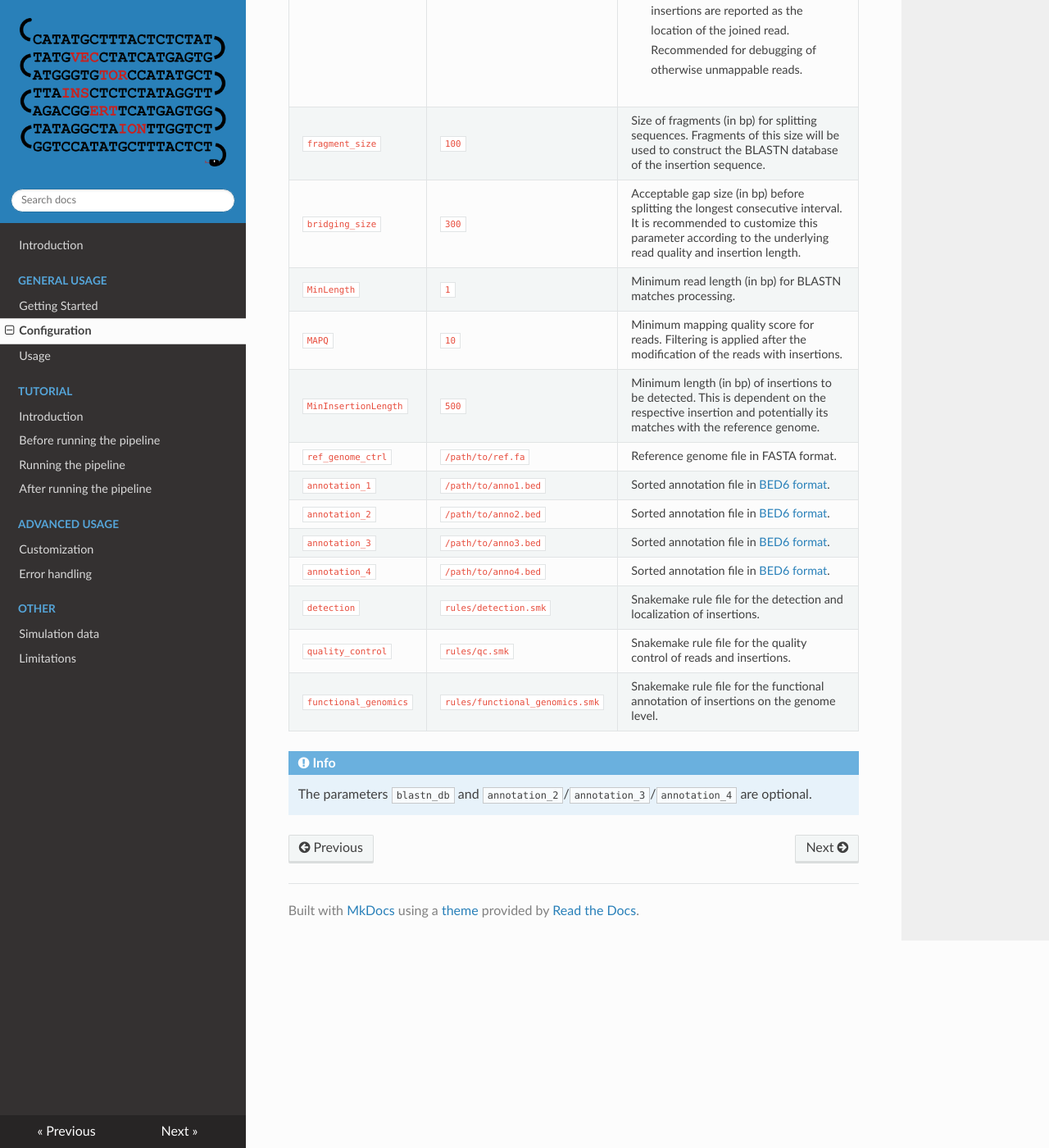
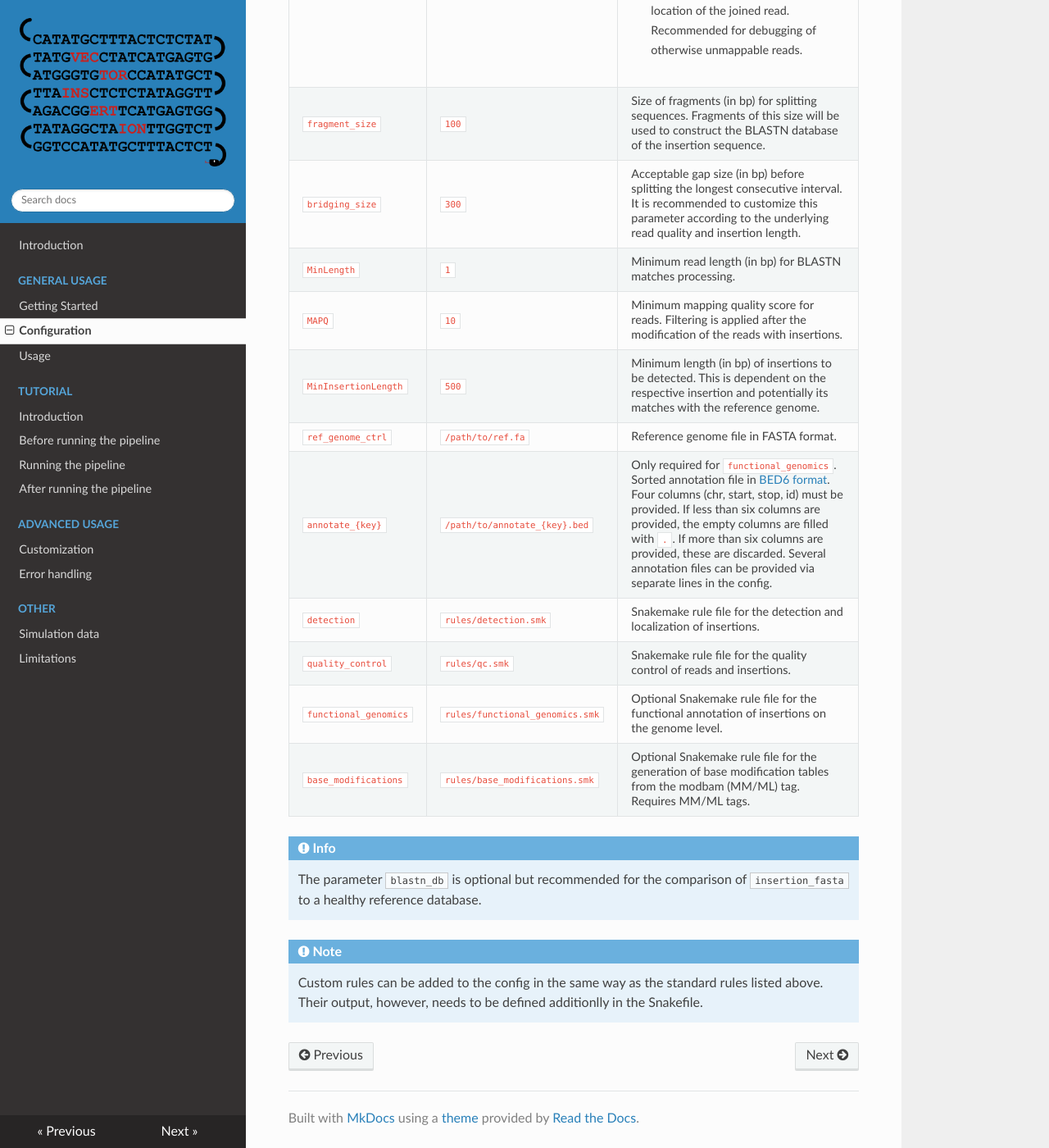
Before and after one commit to aweich/VIS, an MkDocs documentation site: the page built from docs/general_usage/config.md, in a window 1280 px wide and 1400 px high, scrolled down 1134 px. Shown: the whole window at 82% size. Built offline with MkDocs 1.6.1, drawn with Linux system fonts in a browser that asks for light colours; nearby versions of some CDN libraries; some of the changed text lies outside the part shown.

Commit message:
documentation updated

```diff
--- a/docs/general_usage/config.md
+++ b/docs/general_usage/config.md
@@ -19,15 +17,16 @@ An example for a ready-to-use `config.yml` is presented during the [tutorial](..
 | `MAPQ`                   | `10`                                                                                          | Minimum mapping quality score for reads. Filtering is applied after the modification of the reads with insertions.                                               |
 | `MinInsertionLength`     | `500`                                                                                         | Minimum length (in bp) of insertions to be detected. This is dependent on the respective insertion and potentially its matches with the reference genome.                                                            |
 | `ref_genome_ctrl`        | `/path/to/ref.fa`                                                     | Reference genome file in FASTA format.                                                      |
-| `annotation_1`             | `/path/to/anno1.bed`                 | Sorted annotation file in [BED6 format](https://samtools.github.io/hts-specs/BEDv1.pdf).
-| `annotation_2`             | `/path/to/anno2.bed`                 | Sorted annotation file in [BED6 format](https://samtools.github.io/hts-specs/BEDv1.pdf).
-| `annotation_3`             | `/path/to/anno3.bed`                 | Sorted annotation file in [BED6 format](https://samtools.github.io/hts-specs/BEDv1.pdf).
-| `annotation_4`             | `/path/to/anno4.bed`                 | Sorted annotation file in [BED6 format](https://samtools.github.io/hts-specs/BEDv1.pdf).                                                                                                                                                                                               |
+| `annotate_{key}`             | `/path/to/annotate_{key}.bed`                 | Only required for `functional_genomics`. Sorted annotation file in [BED6 format](https://samtools.github.io/hts-specs/BEDv1.pdf). Four columns (chr, start, stop, id) must be provided. If less than six columns are provided, the empty columns are filled with `.`. If more than six columns are provided, these are discarded. Several annotation files can be provided via separate lines in the config.                            |
 | `detection`              | `rules/detection.smk`                                                                         | Snakemake rule file for the detection and localization of insertions.                                                                      |
 | `quality_control`        | `rules/qc.smk`                                                                                | Snakemake rule file for the quality control of reads and insertions.                                                                |
-| `functional_genomics`    | `rules/functional_genomics.smk`                                                               | Snakemake rule file for the functional annotation of insertions on the genome level.                                                            |
+| `functional_genomics`    | `rules/functional_genomics.smk`                                                               | Optional Snakemake rule file for the functional annotation of insertions on the genome level.                                                            |
+| `base_modifications`    | `rules/base_modifications.smk`                                                               | Optional Snakemake rule file for the generation of base modification tables from the modbam (MM/ML) tag. Requires MM/ML tags.                                                             |
 
 
 !!! info
 
-    The parameters `blastn_db` and `annotation_2`/`annotation_3`/`annotation_4` are optional.
+    The parameter `blastn_db` is optional but recommended for the comparison of `insertion_fasta` to a healthy reference database.
+
+!!! note
+    Custom rules can be added to the config in the same way as the standard rules listed above. Their output, however, needs to be defined additionlly in the Snakefile.
```
Also changed, not shown: other parts of docs/general_usage/config.md (+1 -3 lines), docs/general_usage/getting_started.md (+1 -1 lines), docs/general_usage/usage.md (+4 -0 lines).
